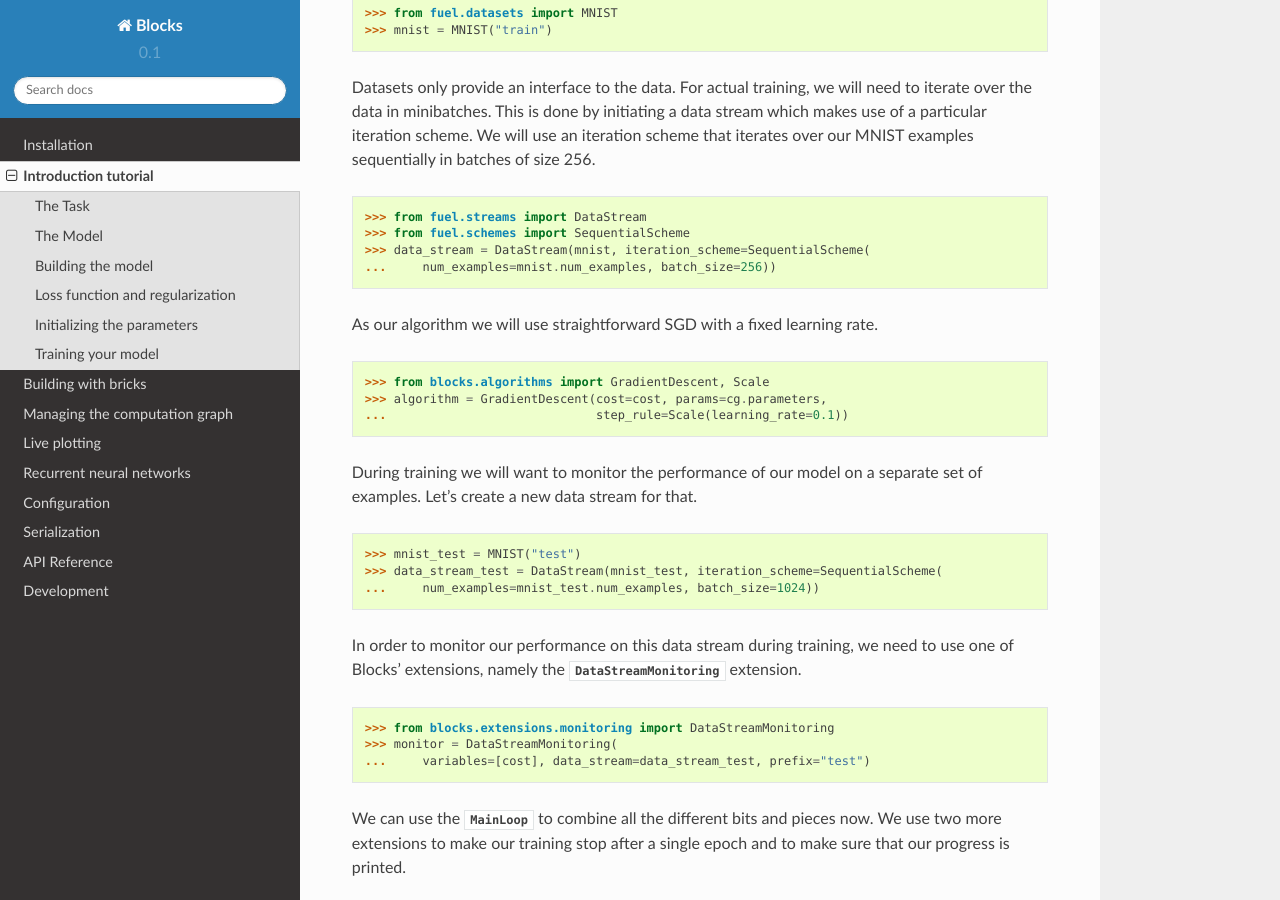
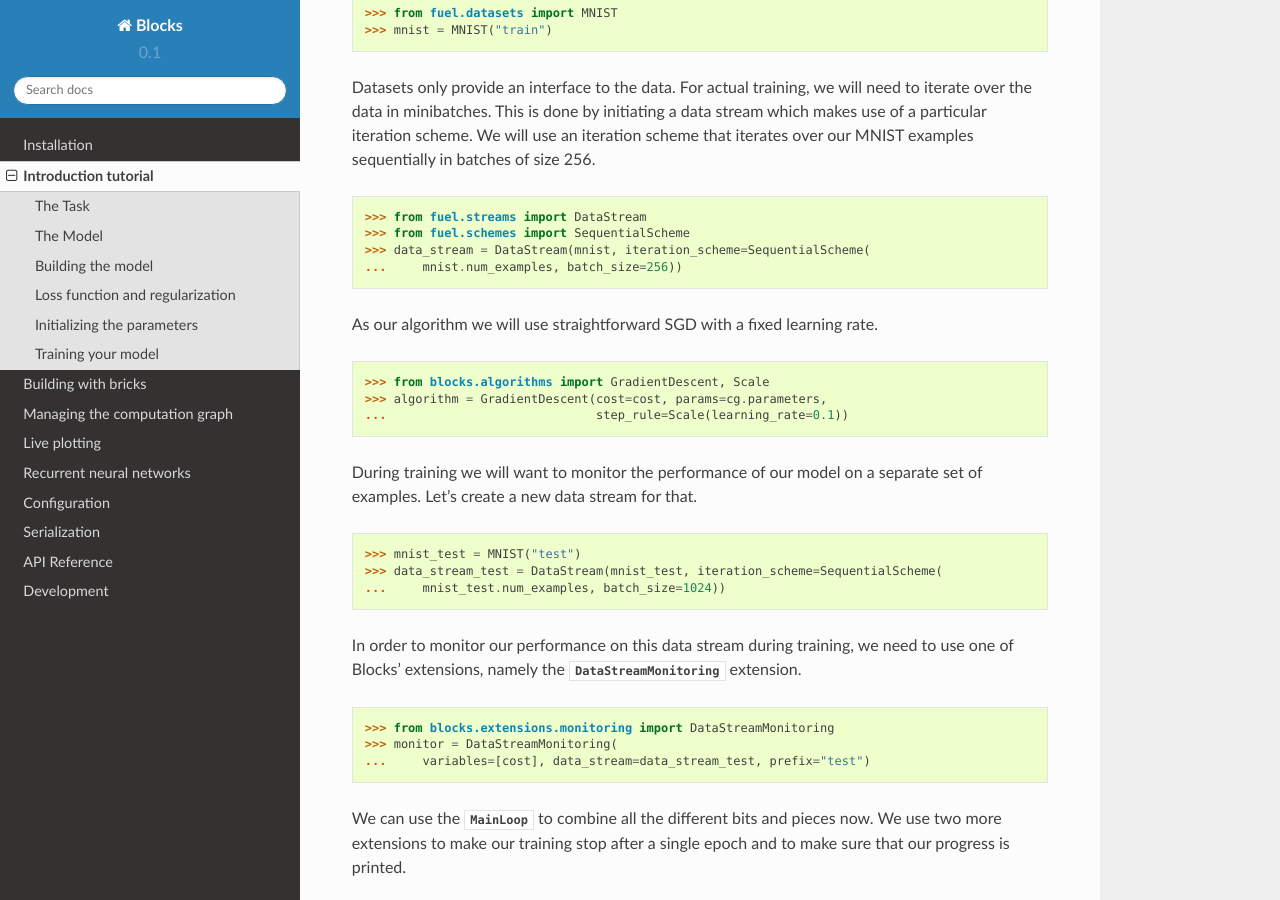
Before and after one commit to mila-iqia/blocks, a Sphinx documentation site: the page built from docs/tutorial.rst, in a window 1280 px wide and 900 px high, scrolled down 3933 px. Built offline with Sphinx 7.4.7 and the Read the Docs theme 2.0.0, drawn with Linux system fonts in a browser that asks for light colours.

Commit message:
Match tutorial with new Fuel interface

```diff
--- a/docs/tutorial.rst
+++ b/docs/tutorial.rst
@@ -184,7 +184,7 @@ of size 256.
 >>> from fuel.streams import DataStream
 >>> from fuel.schemes import SequentialScheme
 >>> data_stream = DataStream(mnist, iteration_scheme=SequentialScheme(
-...     num_examples=mnist.num_examples, batch_size=256))
+...     mnist.num_examples, batch_size=256))
 
 As our algorithm we will use straightforward SGD with a fixed learning rate.
 
@@ -197,7 +197,7 @@ a separate set of examples. Let's create a new data stream for that.
 
 >>> mnist_test = MNIST("test")
 >>> data_stream_test = DataStream(mnist_test, iteration_scheme=SequentialScheme(
-...     num_examples=mnist_test.num_examples, batch_size=1024))
+...     mnist_test.num_examples, batch_size=1024))
 
 In order to monitor our performance on this data stream during training, we need
 to use one of Blocks' extensions, namely the :class:`.DataStreamMonitoring`
```
